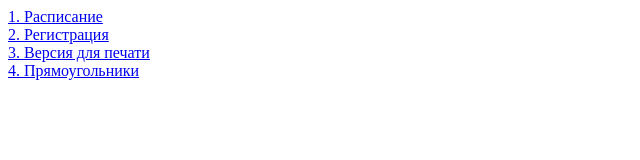
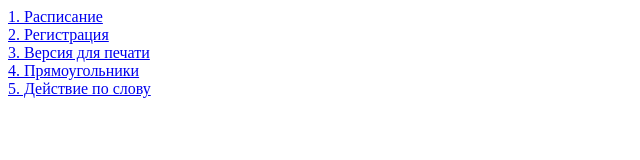
Before and after one commit to Sergey-Ubogov/Sergey-Ubogov.github.io, a plain HTML site: page index.html in a window 1280 px wide. Shown: the whole page, without its empty margins (0-640 px from the left). Drawn offline with Linux system fonts and the light colour scheme.

Commit message:
Update index.html

```diff
--- a/index.html
+++ b/index.html
@@ -9,11 +9,13 @@
   </head>
   <body>
     <a href="go.html">1. Расписание</a>
-    <br />
+    <br>
     <a href="registration.html">2. Регистрация</a>
-    <br />
+    <br>
     <a href="Версия для печати.html">3. Версия для печати</a>
-    <br />
+    <br>
     <a href="rectangles.html">4. Прямоугольники</a>
+    <br>
+    <a href="privet.html">5. Действие по слову</a>
   </body>
 </html>
```
